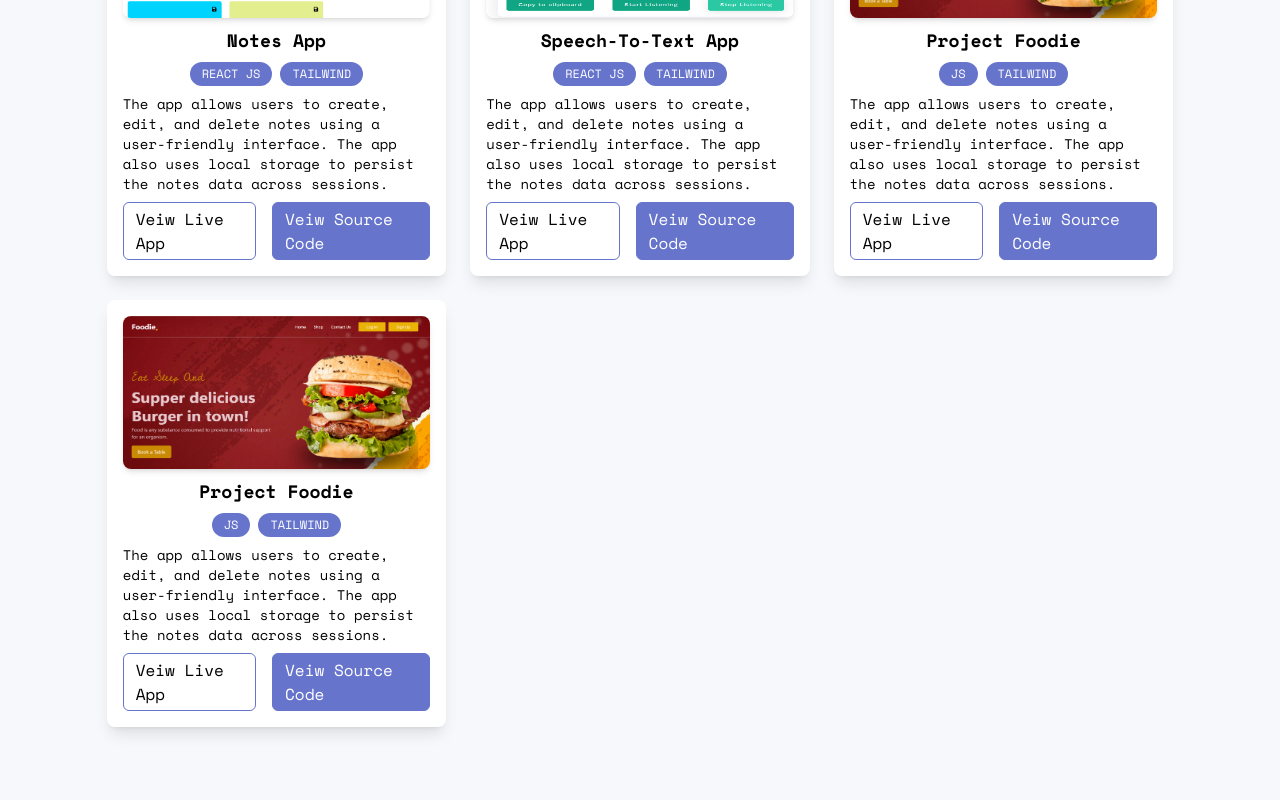
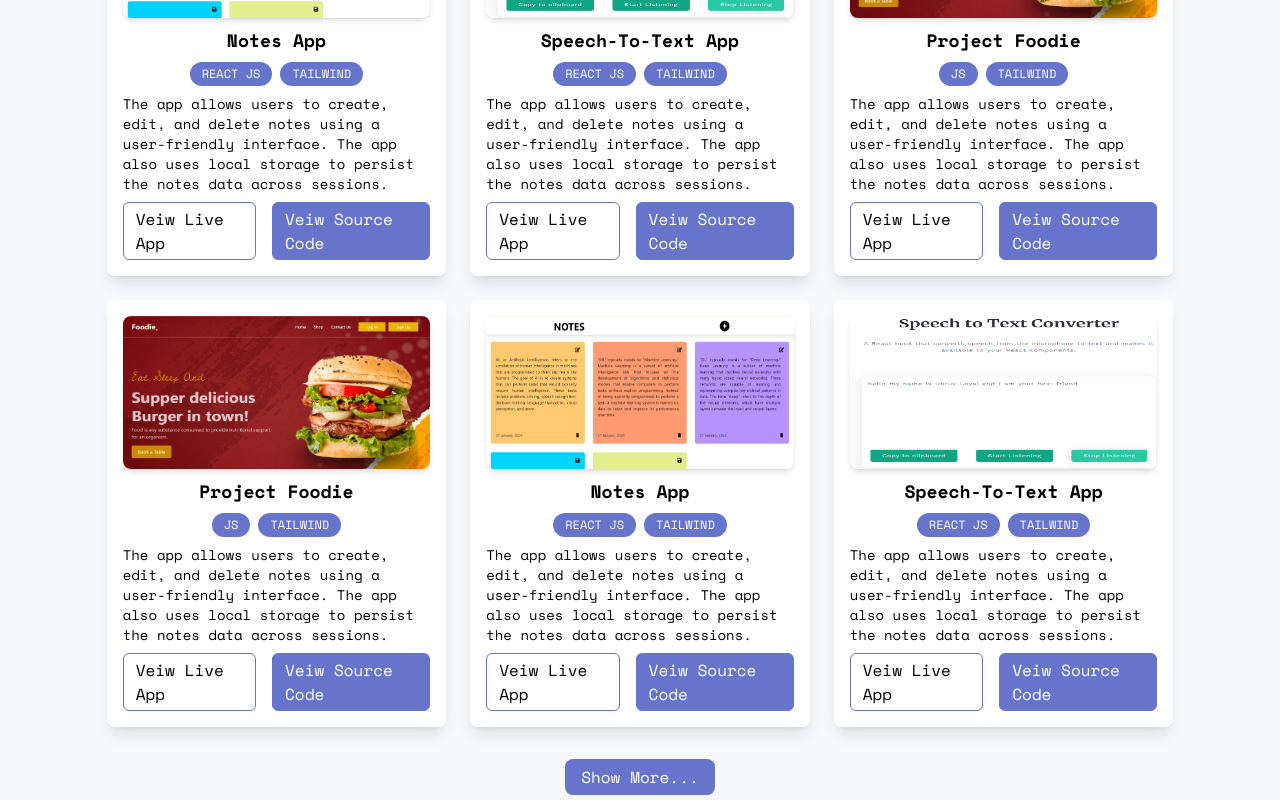
Before and after one commit to dhruvgoe/Portfolio, a React (Vite) app: page / in a window 1280 px wide. Shown: the part 4163-4963 px from the top of the page. Built offline with nearby package versions, Linux system fonts and the light colour scheme.

Commit message:
Show more projects button created

```diff
--- a/src/components/Projects.jsx
+++ b/src/components/Projects.jsx
@@ -37,6 +37,198 @@ const Projects = () => {
       techs: ["JS", "TAILWIND"],
       category: "Machine Learning",
     },
+    {
+      name: "Notes App",
+      link: "https://notes-app-react-by-dhruvgoe.vercel.app/",
+      repoLink: "https://github.com/dhruvgoe/Notes-App-React",
+      pic: notesApp,
+      techs: ["REACT JS", "TAILWIND"],
+      category: "Web App's",
+    },
+    {
+      name: "Speech-To-Text App",
+      link: "https://speech-to-text-react-by-dhruvgoe.vercel.app/",
+      repoLink: "https://github.com/dhruvgoe/Speech-To-Text-React",
+      pic: speechApp,
+      techs: ["REACT JS", "TAILWIND"],
+      category: "Web App's",
+    },
+    {
+      name: "Project Foodie",
+      link: "https://project-foodie-tailwind-by-dhruvgoe.vercel.app/",
+      repoLink: "https://github.com/dhruvgoe/Project-Foodie-Tailwind",
+      pic: foodieApp,
+      techs: ["JS", "TAILWIND"],
+      category: "Web App's",
+    },
+    {
+      name: "Project Foodie",
+      link: "https://project-foodie-tailwind-by-dhruvgoe.vercel.app/",
+      repoLink: "https://github.com/dhruvgoe/Project-Foodie-Tailwind",
+      pic: foodieApp,
+      techs: ["JS", "TAILWIND"],
+      category: "Machine Learning",
+    },
+    {
+      name: "Notes App",
+      link: "https://notes-app-react-by-dhruvgoe.vercel.app/",
+      repoLink: "https://github.com/dhruvgoe/Notes-App-React",
+      pic: notesApp,
+      techs: ["REACT JS", "TAILWIND"],
+      category: "Web App's",
+    },
+    {
+      name: "Speech-To-Text App",
+      link: "https://speech-to-text-react-by-dhruvgoe.vercel.app/",
+      repoLink: "https://github.com/dhruvgoe/Speech-To-Text-React",
+      pic: speechApp,
+      techs: ["REACT JS", "TAILWIND"],
+      category: "Web App's",
+    },
+    {
+      name: "Project Foodie",
+      link: "https://project-foodie-tailwind-by-dhruvgoe.vercel.app/",
+      repoLink: "https://github.com/dhruvgoe/Project-Foodie-Tailwind",
+      pic: foodieApp,
+      techs: ["JS", "TAILWIND"],
+      category: "Web App's",
+    },
+    {
+      name: "Project Foodie",
+      link: "https://project-foodie-tailwind-by-dhruvgoe.vercel.app/",
+      repoLink: "https://github.com/dhruvgoe/Project-Foodie-Tailwind",
+      pic: foodieApp,
+      techs: ["JS", "TAILWIND"],
+      category: "Machine Learning",
+    },
+    {
+      name: "Notes App",
+      link: "https://notes-app-react-by-dhruvgoe.vercel.app/",
+      repoLink: "https://github.com/dhruvgoe/Notes-App-React",
+      pic: notesApp,
+      techs: ["REACT JS", "TAILWIND"],
+      category: "Web App's",
+    },
+    {
+      name: "Speech-To-Text App",
+      link: "https://speech-to-text-react-by-dhruvgoe.vercel.app/",
+      repoLink: "https://github.com/dhruvgoe/Speech-To-Text-React",
+      pic: speechApp,
+      techs: ["REACT JS", "TAILWIND"],
+      category: "Web App's",
+    },
+    {
+      name: "Project Foodie",
+      link: "https://project-foodie-tailwind-by-dhruvgoe.vercel.app/",
+      repoLink: "https://github.com/dhruvgoe/Project-Foodie-Tailwind",
+      pic: foodieApp,
+      techs: ["JS", "TAILWIND"],
+      category: "Web App's",
+    },
+    {
+      name: "Project Foodie",
+      link: "https://project-foodie-tailwind-by-dhruvgoe.vercel.app/",
+      repoLink: "https://github.com/dhruvgoe/Project-Foodie-Tailwind",
+      pic: foodieApp,
+      techs: ["JS", "TAILWIND"],
+      category: "Machine Learning",
+    },
+    {
+      name: "Speech-To-Text App",
+      link: "https://speech-to-text-react-by-dhruvgoe.vercel.app/",
+      repoLink: "https://github.com/dhruvgoe/Speech-To-Text-React",
+      pic: speechApp,
+      techs: ["REACT JS", "TAILWIND"],
+      category: "Web App's",
+    },
+    {
+      name: "Project Foodie",
+      link: "https://project-foodie-tailwind-by-dhruvgoe.vercel.app/",
+      repoLink: "https://github.com/dhruvgoe/Project-Foodie-Tailwind",
+      pic: foodieApp,
+      techs: ["JS", "TAILWIND"],
+      category: "Web App's",
+    },
+    {
+      name: "Project Foodie",
+      link: "https://project-foodie-tailwind-by-dhruvgoe.vercel.app/",
+      repoLink: "https://github.com/dhruvgoe/Project-Foodie-Tailwind",
+      pic: foodieApp,
+      techs: ["JS", "TAILWIND"],
+      category: "Machine Learning",
+    },
+    {
+      name: "Notes App",
+      link: "https://notes-app-react-by-dhruvgoe.vercel.app/",
+      repoLink: "https://github.com/dhruvgoe/Notes-App-React",
+      pic: notesApp,
+      techs: ["REACT JS", "TAILWIND"],
+      category: "Web App's",
+    },
+    {
+      name: "Speech-To-Text App",
+      link: "https://speech-to-text-react-by-dhruvgoe.vercel.app/",
+      repoLink: "https://github.com/dhruvgoe/Speech-To-Text-React",
+      pic: speechApp,
+      techs: ["REACT JS", "TAILWIND"],
+      category: "Web App's",
+    },
+    {
+      name: "Project Foodie",
+      link: "https://project-foodie-tailwind-by-dhruvgoe.vercel.app/",
+      repoLink: "https://github.com/dhruvgoe/Project-Foodie-Tailwind",
+      pic: foodieApp,
+      techs: ["JS", "TAILWIND"],
+      category: "Web App's",
+    },
+    {
+      name: "Project Foodie",
+      link: "https://project-foodie-tailwind-by-dhruvgoe.vercel.app/",
+      repoLink: "https://github.com/dhruvgoe/Project-Foodie-Tailwind",
+      pic: foodieApp,
+      techs: ["JS", "TAILWIND"],
+      category: "Machine Learning",
+    },
+    {
+      name: "Notes App",
+      link: "https://notes-app-react-by-dhruvgoe.vercel.app/",
+      repoLink: "https://github.com/dhruvgoe/Notes-App-React",
+      pic: notesApp,
+      techs: ["REACT JS", "TAILWIND"],
+      category: "Web App's",
+    },
+    {
+      name: "Speech-To-Text App",
+      link: "https://speech-to-text-react-by-dhruvgoe.vercel.app/",
+      repoLink: "https://github.com/dhruvgoe/Speech-To-Text-React",
+      pic: speechApp,
+      techs: ["REACT JS", "TAILWIND"],
+      category: "Web App's",
+    },
+    {
+      name: "Project Foodie",
+      link: "https://project-foodie-tailwind-by-dhruvgoe.vercel.app/",
+      repoLink: "https://github.com/dhruvgoe/Project-Foodie-Tailwind",
+      pic: foodieApp,
+      techs: ["JS", "TAILWIND"],
+      category: "Web App's",
+    },
+    {
+      name: "Project Foodie",
+      link: "https://project-foodie-tailwind-by-dhruvgoe.vercel.app/",
+      repoLink: "https://github.com/dhruvgoe/Project-Foodie-Tailwind",
+      pic: foodieApp,
+      techs: ["JS", "TAILWIND"],
+      category: "Machine Learning",
+    },
+    {
+      name: "Project Foodie",
+      link: "https://project-foodie-tailwind-by-dhruvgoe.vercel.app/",
+      repoLink: "https://github.com/dhruvgoe/Project-Foodie-Tailwind",
+      pic: foodieApp,
+      techs: ["JS", "TAILWIND"],
+      category: "Machine Learning",
+    },
   ];
 
   const filters = ["All", "Web App's", "Machine Learning"];
@@ -44,6 +236,22 @@ const Projects = () => {
   const [activeFilter, setActiveFilter] = useState("All");
 
   const [filteredProjects, setFilteredProjects] = useState([]);
+
+  const [noOfProjectCard, setNoOfProjectCard] = useState(0);
+
+  useEffect(() => {
+    if (window.innerWidth > 768) {
+      setNoOfProjectCard(6);
+    } else if (window.innerWidth > 640 && window.innerWidth < 768) {
+      setNoOfProjectCard(4);
+    } else {
+      setNoOfProjectCard(2);
+    }
+  }, [activeFilter]);
+
+  const clickHandler = (item) => {
+    setActiveFilter(item);
+  };
 
   useEffect(() => {
     if (activeFilter === "All") {
@@ -54,11 +262,17 @@ const Projects = () => {
       (project) => project.category === activeFilter
     );
     setFilteredProjects(temp);
-  }, [activeFilter]);
+  }, [activeFilter,noOfProjectCard]);
 
-  const clickHandler = (item) => {
-    setActiveFilter(item);
-  };
+  function showMoreHandler() {
+    setNoOfProjectCard((prev) => {
+      if (prev * 2 >= filteredProjects.length) {
+        return filteredProjects.length;
+      } else {
+        return prev * 2;
+      }
+    });
+  }
 
   return (
     <div className="w-full bg-[#f7f8fc] dark:bg-[#1b1d1e] py-28" id="projects">
@@ -100,7 +314,7 @@ const Projects = () => {
           className="grid grid-cols-1 sm:grid-cols-2 md:grid-cols-3 gap-6"
           data-aos="fade-up"
         >
-          {filteredProjects.map((item, index) => (
+          {filteredProjects.slice(0,noOfProjectCard).map((item, index) => (
             <div
               key={index}
               className=" bg-white dark:bg-black shadow-lg rounded-lg p-4
@@ -149,6 +363,18 @@ const Projects = () => {
             </div>
           ))}
         </div>
+        {noOfProjectCard >= filteredProjects.length ? (
+          <></>
+        ) : (
+          <div className="w-fit mx-auto pt-8">
+            <button
+              className="bg-[#6674cc] dark:bg-[#29347a] text-white py-1.5 px-4 rounded-lg"
+              onClick={showMoreHandler}
+            >
+              Show More...
+            </button>
+          </div>
+        )}
       </div>
     </div>
   );
```
